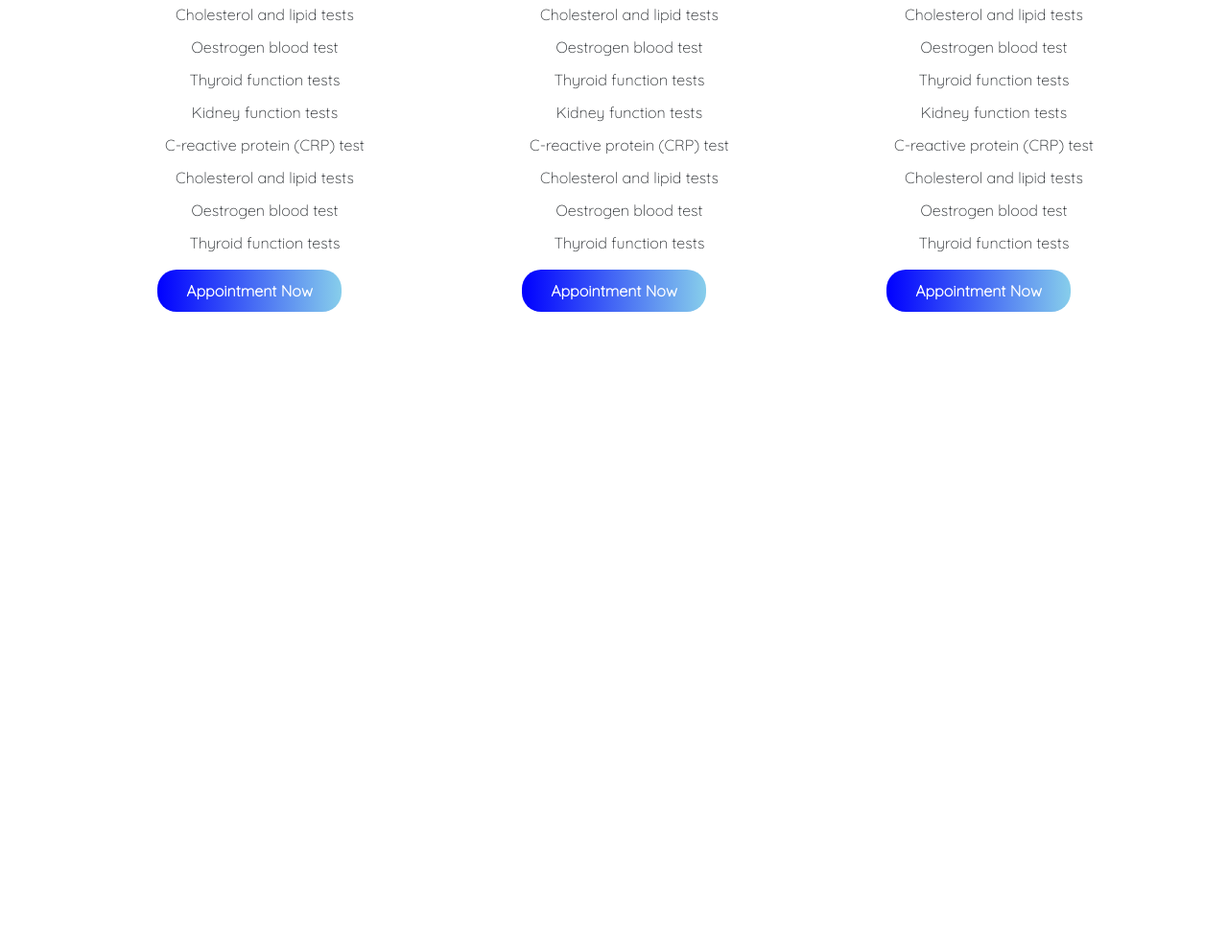
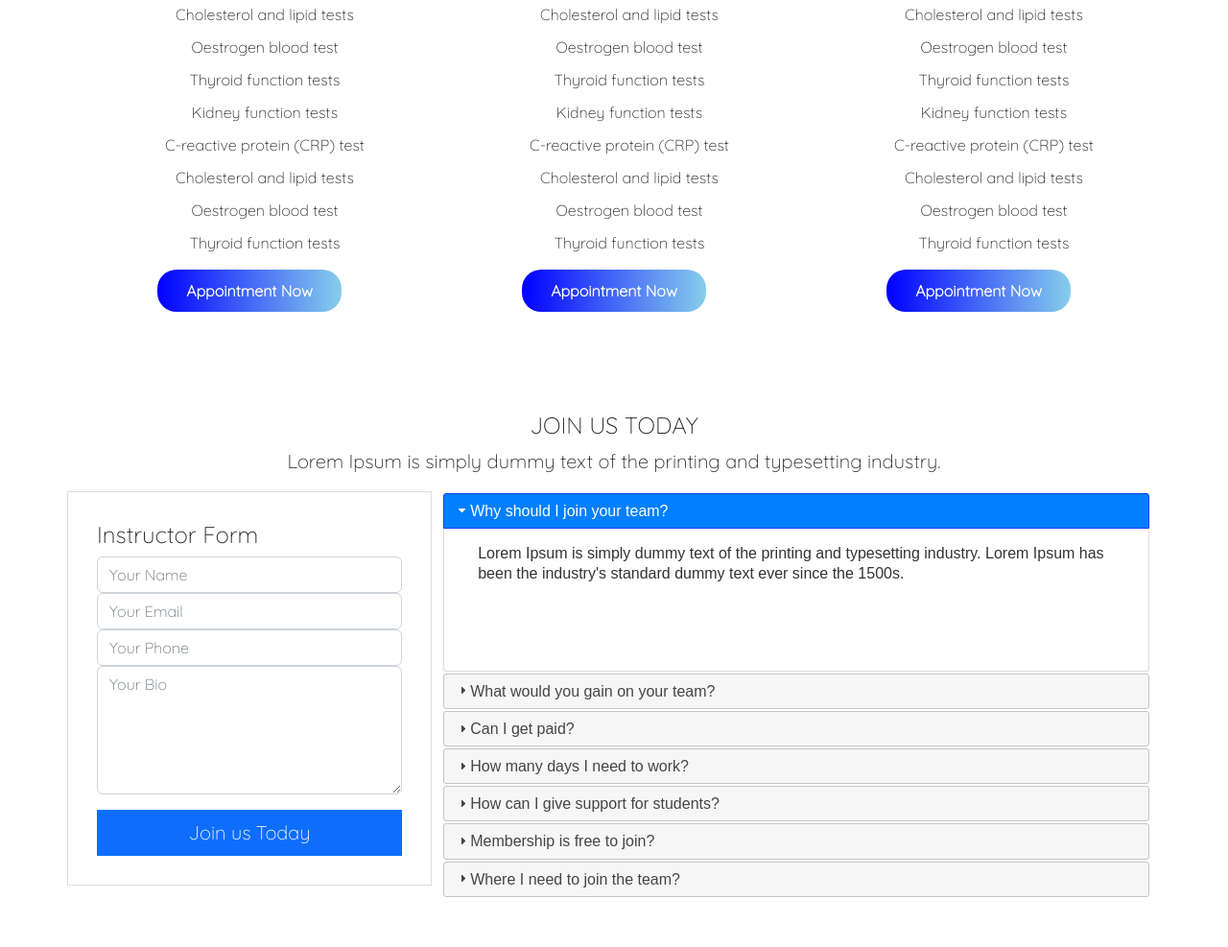
Before and after one commit to HeinKhant53/Mention-Hospital, a plain HTML site: page index.html in a window 1280 px wide. Shown: the part 3211-4198 px from the top of the page at 96% size. Before the commit the page ends 3592 px from the top, so only its background shows below. Drawn offline with nearby package versions, Linux system fonts and the light colour scheme.

Commit message:
mhDay5p1

```diff
--- a/css/style.css
+++ b/css/style.css
@@ -339,3 +339,15 @@ body{
     }
 }
 /* End Pricing Section  */
+
+
+/* Start Join Us Section */
+.customforms{
+    background-color: #fff;
+
+    border: 1px solid #ddd;
+    padding: 30px;
+
+}
+
+/* End Join Us Section */
--- a/index.html
+++ b/index.html
@@ -551,7 +551,93 @@
     </section>
     <!-- End Pricing Section -->
 
+    <!-- Start Join Us Section -->
+    <section id="" class="py-5">
+        <div class="container">
+            <!-- start title -->
+            <div class="row">
+                <div class="col-md-12 text-center">
+                    <h4 class="text-uppercase">Join Us Today</h4>
+                    <p class="lead">Lorem Ipsum is simply dummy text of the printing and typesetting industry. </p>
+                </div>
+            </div>
+            <!-- end title -->
 
+            <div class="row">
+                <div class="col-md-4 col-sm-12 mb-3 customforms">
+                    <h4>Instructor Form</h4>
+                    <form action="" method="">
+                        <div class="row">
+                            <div class="col-12">
+                                <input type="text" name="name" id="name" class="form-control" placeholder="Your Name" />
+                                <input type="email" name="email" id="email" class="form-control" placeholder="Your Email" />
+                                <input type="text" name="phone" id="phone" class="form-control" placeholder="Your Phone" />
+                                <textarea name="bio" id="bio" rows="5" class="form-control" placeholder="Your Bio"></textarea>
+
+                                <div class="d-grid mt-3">
+                                    <button type="submit" class="btn btn-primary btn-lg rounded-0">Join us Today</button>
+                                </div>
+                            </div>
+                        </div>
+                    </form>
+                </div>
+
+                <div class="col-md-8 col-sm-12">
+
+                    <div id="accordion">
+                        <h3>Why should I join your team?</h3>
+                        <div>
+                            <p>Lorem Ipsum is simply dummy text of the printing and typesetting industry. Lorem Ipsum has been the industry's standard dummy text ever since the 1500s.</p>
+                        </div>
+
+                        <h3>What would you gain on your team?</h3>
+                        <div>
+                            <p>Lorem Ipsum is simply dummy text of the printing and typesetting industry. Lorem Ipsum has been the industry's standard dummy text ever since the 1500s.</p>
+                        </div>
+
+                        <h3>Can I get paid?</h3>
+                        <div>
+                            <p>Lorem Ipsum is simply dummy text of the printing and typesetting industry. Lorem Ipsum has been the industry's standard dummy text ever since the 1500s.</p>
+                        </div>
+
+                        <h3>How many days I need to work?</h3>
+                        <div>
+                            <p>Lorem Ipsum is simply dummy text of the printing and typesetting industry. Lorem Ipsum has been the industry's standard dummy text ever since the 1500s.</p>
+                            <p>Lorem Ipsum is simply dummy text of the printing and typesetting industry. Lorem Ipsum has been the industry's standard dummy text ever since the 1500s.</p>
+                        </div>
+
+                        <h3>How can I give support for students?</h3>
+                        <div>
+                            <p>Lorem Ipsum is simply dummy text of the printing and typesetting industry. Lorem Ipsum has been the industry's standard dummy text ever since the 1500s.</p>
+                            <p>Lorem Ipsum is simply dummy text of the printing and typesetting industry. Lorem Ipsum has been the industry's standard dummy text ever since the 1500s.</p>
+                        </div>
+
+                        <h3>Membership is free to join?</h3>
+                        <div>
+                            <p>Lorem Ipsum is simply dummy text of the printing and typesetting industry. Lorem Ipsum has been the industry's standard dummy text ever since the 1500s.</p>
+                            <p>Lorem Ipsum is simply dummy text of the printing and typesetting industry. Lorem Ipsum has been the industry's standard dummy text ever since the 1500s.</p>
+                        </div>
+
+                        <h3>Where I need to join the team?</h3>
+                        <div>
+                            <p>Lorem Ipsum is simply dummy text of the printing and typesetting industry. Lorem Ipsum has been the industry's standard dummy text ever since the 1500s.</p>
+                            <p>Lorem Ipsum is simply dummy text of the printing and typesetting industry. Lorem Ipsum has been the industry's standard dummy text ever since the 1500s.</p>
+                        </div>
+                    </div>
+
+                </div>
+            </div>
+        </div>
+    </section>
+    <!-- End Join Us Section -->
+
+    <!-- Start Footer Section -->
+    <footer id="" class="">
+        <div class="container-fluid">
+
+        </div>
+    </footer>
+    <!-- End Footer Section -->
 
 
 
--- a/js/app.js
+++ b/js/app.js
@@ -57,4 +57,9 @@ $(window).scroll(function(){
     }
 })
 // End Pricing Section
+
+// Start Join Us Section
+    $("#accordion").accordion();
+// End Join Us Section
+
 });
```
